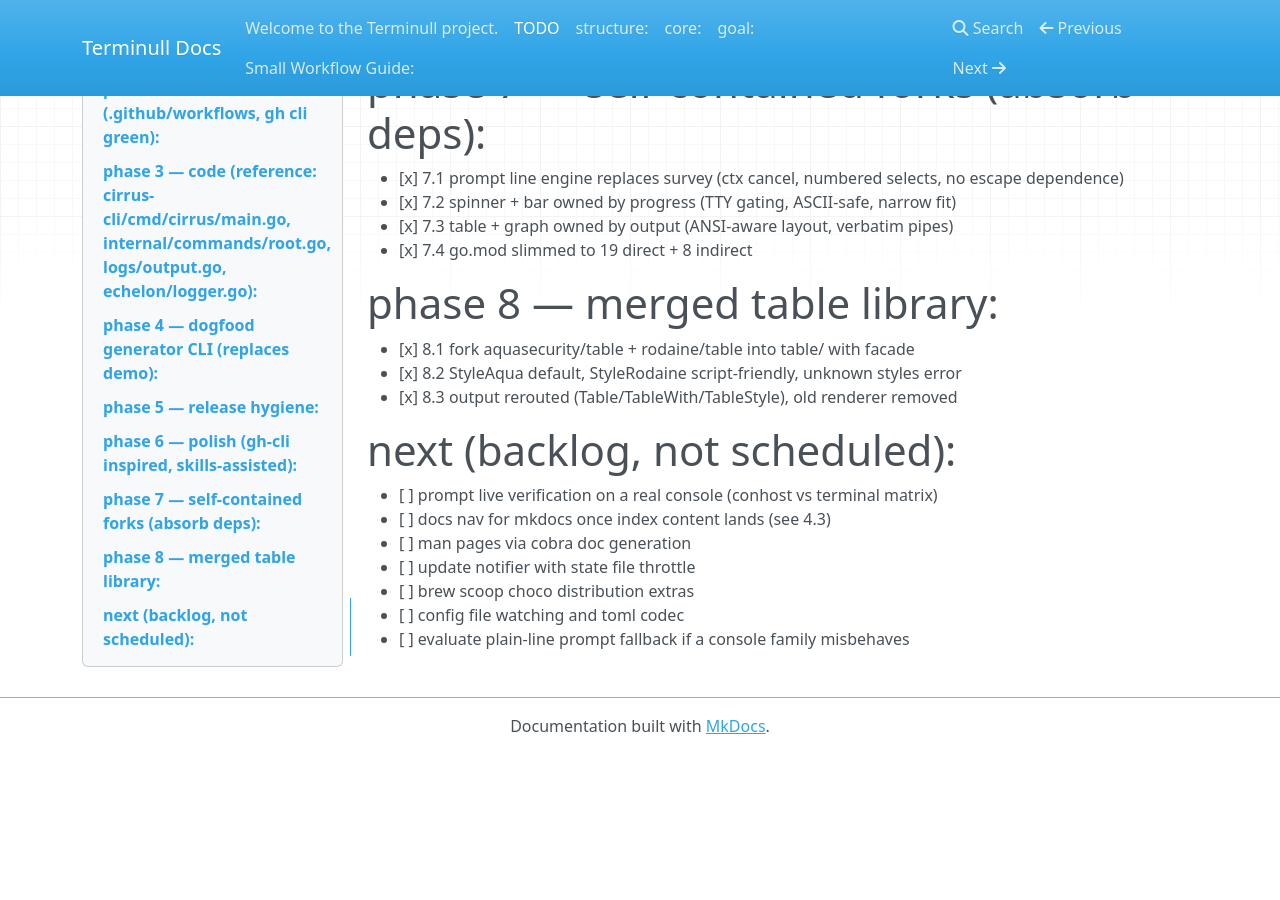
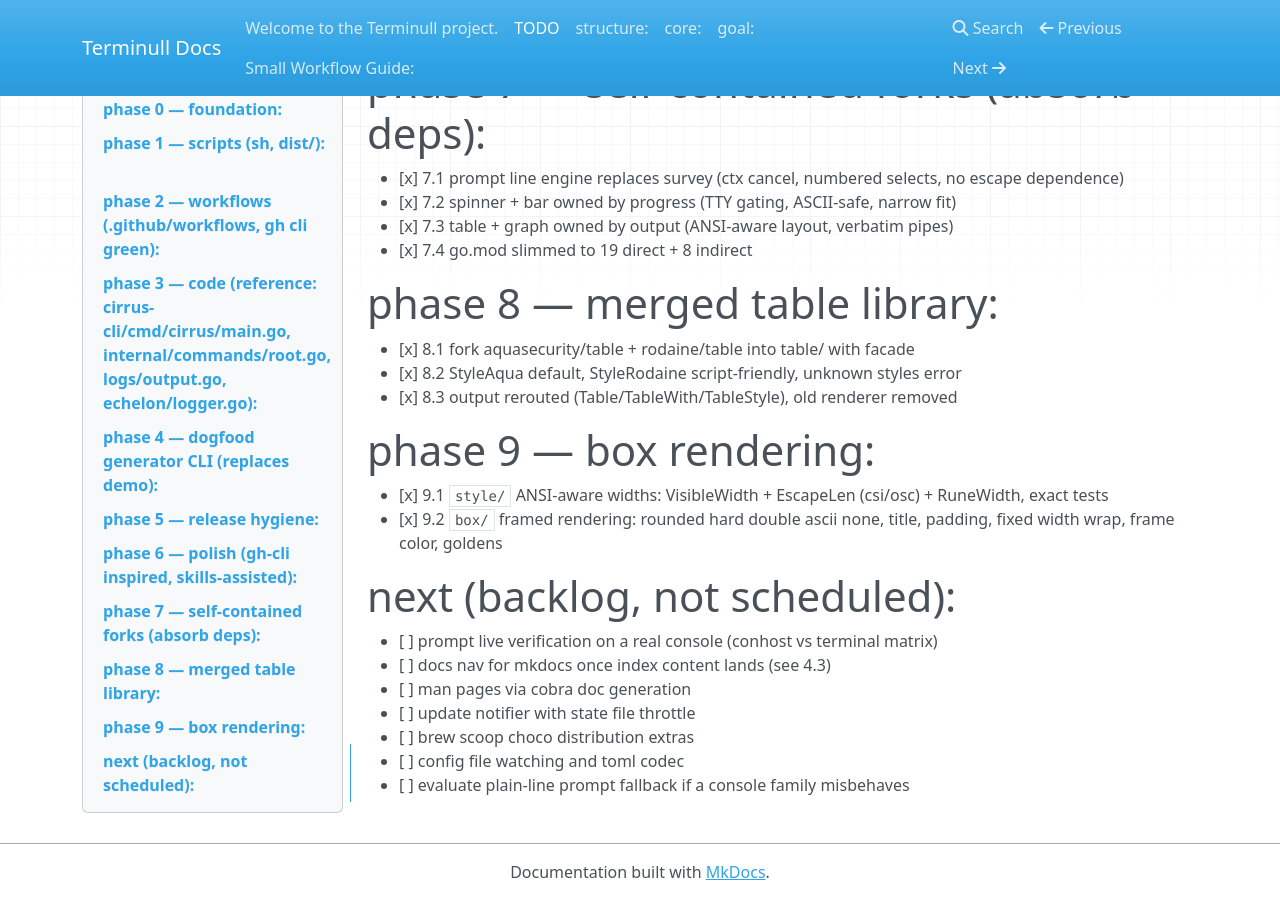
Before and after one commit to CHE3MZ/terminull, an MkDocs documentation site: the page built from docs/TODO.md, in a window 1280 px wide and 900 px high, scrolled down 2492 px. Built offline with MkDocs 1.6.1, drawn with Linux system fonts in a browser that asks for light colours; nearby versions of some CDN libraries; before the commit the page ends 3246 px from its top, so only the background shows below that.

Commit message:
docs: box package and ansi-aware widths

```diff
--- a/docs/TODO.md
+++ b/docs/TODO.md
@@ -93,6 +93,11 @@
 - [x] 8.2 StyleAqua default, StyleRodaine script-friendly, unknown styles error
 - [x] 8.3 output rerouted (Table/TableWith/TableStyle), old renderer removed
 
+# phase 9 — box rendering:
+
+- [x] 9.1 `style/` ANSI-aware widths: VisibleWidth + EscapeLen (csi/osc) + RuneWidth, exact tests
+- [x] 9.2 `box/` framed rendering: rounded hard double ascii none, title, padding, fixed width wrap, frame color, goldens
+
 # next (backlog, not scheduled):
 
 - [ ] prompt live verification on a real console (conhost vs terminal matrix)
```
Also changed, not shown: docs/architecture.md (+3 -0 lines), docs/dependencies.md (+1 -0 lines), docs/spec.md (+12 -0 lines).
